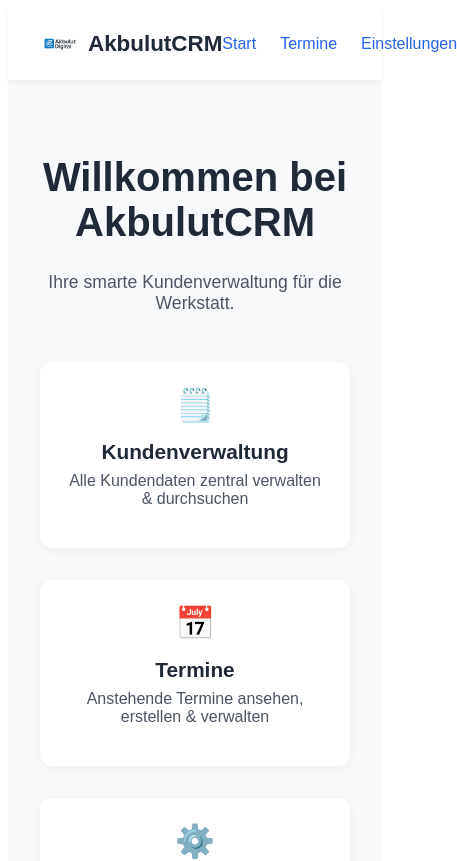
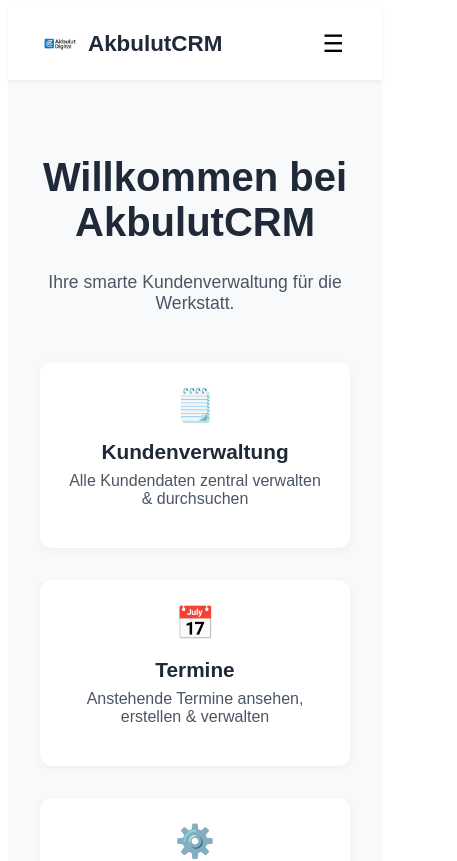
Before and after one commit to Mcan4250-creator/autopilot-crm, a Next.js app: page / in a window 390 px wide. Shown: the top 861 px of the page, 457 px wide, since content can reach past the window. Built offline with nearby package versions, Linux system fonts and the light colour scheme.

Commit message:
Update index.js

```diff
--- a/pages/index.js
+++ b/pages/index.js
@@ -1,14 +1,25 @@
 // pages/index.js
 
-import Link from "next/link";
-import Image from "next/image";
+import { useState, useEffect } from "react";
 
 export default function Home() {
+  const [isMobile, setIsMobile] = useState(false);
+  const [menuOpen, setMenuOpen] = useState(false);
+
+  useEffect(() => {
+    const handleResize = () => {
+      setIsMobile(window.innerWidth <= 768);
+    };
+    handleResize();
+    window.addEventListener("resize", handleResize);
+    return () => window.removeEventListener("resize", handleResize);
+  }, []);
+
   return (
-    <div style={{ fontFamily: "Arial, sans-serif", backgroundColor: "#f8f9fa", minHeight: "100vh" }}>
-      {/* Header */}
-      <header
-        style={{
+    <div style={{ fontFamily: "Arial, sans-serif", backgroundColor: "#f8f9fa", minHeight: "100vh", display: "flex", flexDirection: "column" }}>
+
+      {/* HEADER */}
+      <header style={{
         position: "sticky",
         top: 0,
         backgroundColor: "#fff",
@@ -18,21 +29,51 @@ export default function Home() {
         justifyContent: "space-between",
         alignItems: "center",
         zIndex: 10,
-        }}
-      >
+      }}>
         <div style={{ display: "flex", alignItems: "center", gap: "0.5rem" }}>
           <img src="/Logo.png" alt="AkbulutCRM Logo" style={{ height: 40 }} />
           <span style={{ fontSize: "1.4rem", fontWeight: 600, color: "#1f2937" }}>AkbulutCRM</span>
         </div>
+
+        {/* Navigation */}
+        {isMobile ? (
+          <>
+            <button
+              onClick={() => setMenuOpen(!menuOpen)}
+              style={{ background: "none", border: "none", fontSize: "1.5rem", cursor: "pointer" }}
+            >
+              ☰
+            </button>
+            {menuOpen && (
+              <div
+                style={{
+                  position: "absolute",
+                  top: "60px",
+                  right: "20px",
+                  backgroundColor: "#fff",
+                  boxShadow: "0 0 10px rgba(0,0,0,0.1)",
+                  borderRadius: "8px",
+                  padding: "1rem",
+                  zIndex: 20,
+                }}
+              >
+                <a href="/" onClick={() => setMenuOpen(false)} style={menuLinkStyle}>Start</a><br />
+                <a href="/termine" onClick={() => setMenuOpen(false)} style={menuLinkStyle}>Termine</a><br />
+                <a href="/einstellungen" onClick={() => setMenuOpen(false)} style={menuLinkStyle}>Einstellungen</a>
+              </div>
+            )}
+          </>
+        ) : (
           <nav style={{ display: "flex", gap: "1.5rem" }}>
-          <a href="/" style={{ color: "#2563eb", textDecoration: "none", fontWeight: 500 }}>Start</a>
-          <a href="/termine" style={{ color: "#2563eb", textDecoration: "none", fontWeight: 500 }}>Termine</a>
-          <a href="/einstellungen" style={{ color: "#2563eb", textDecoration: "none", fontWeight: 500 }}>Einstellungen</a>
+            <a href="/" style={menuLinkStyle}>Start</a>
+            <a href="/termine" style={menuLinkStyle}>Termine</a>
+            <a href="/einstellungen" style={menuLinkStyle}>Einstellungen</a>
           </nav>
+        )}
       </header>
 
-      {/* Main */}
-      <main style={{ padding: "3rem 2rem", textAlign: "center" }}>
+      {/* MAIN */}
+      <main style={{ flexGrow: 1, padding: "3rem 2rem", textAlign: "center" }}>
         <h1 style={{ fontSize: "2.5rem", fontWeight: 700, color: "#1f2937" }}>
           Willkommen bei AkbulutCRM
         </h1>
@@ -40,7 +81,6 @@ export default function Home() {
           Ihre smarte Kundenverwaltung für die Werkstatt.
         </p>
 
-        {/* Tiles */}
         <div
           style={{
             display: "grid",
@@ -71,11 +111,24 @@ export default function Home() {
           </a>
         </div>
       </main>
+
+      {/* FOOTER */}
+      <footer style={{ backgroundColor: "#1f2937", color: "#fff", textAlign: "center", padding: "1rem", fontSize: "0.9rem" }}>
+        © {new Date().getFullYear()} AkbulutCRM – Alle Rechte vorbehalten.
+      </footer>
     </div>
   );
 }
 
-// Style für alle Tiles
+const menuLinkStyle = {
+  color: "#2563eb",
+  textDecoration: "none",
+  fontWeight: 500,
+  fontSize: "1rem",
+  marginBottom: "0.5rem",
+  display: "inline-block",
+};
+
 const tileStyle = {
   backgroundColor: "#fff",
   borderRadius: "12px",
```
Lines whose indentation alone changed are shown as unchanged.
